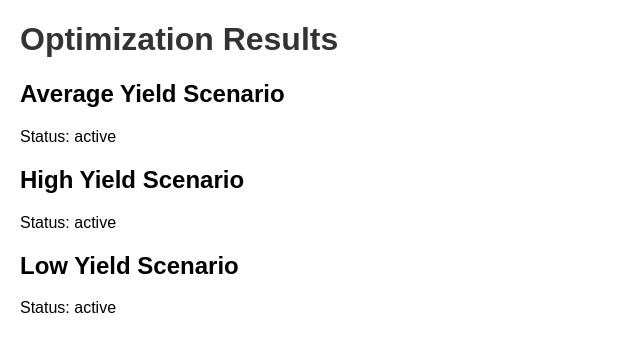
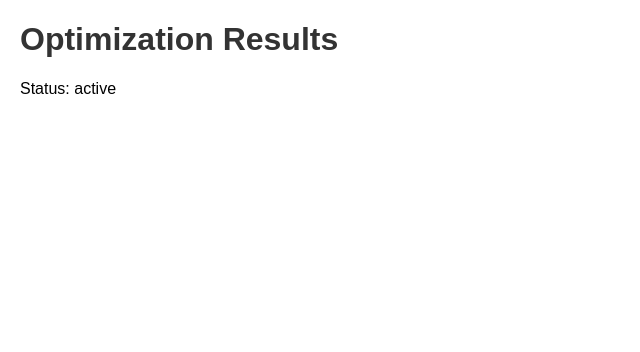
Before and after one commit to sarasaudrius/FinTech-EcoNexus-Project, a Flask app: template optimization_app/templates/results.html in a window 1280 px wide. Shown: the top 352 px of the page, without its empty margins (0-640 px from the left). Run offline with Flask 3, Linux system fonts and the light colour scheme; the template is opened without the code that fills it: most values are stand-ins (such as "Sample title", 1, 10 or a date in 2020).

Commit message:
saveeeeee

```diff
--- a/optimization_app/app.py
+++ b/optimization_app/app.py
@@ -2,11 +2,11 @@
 App module for the optimization app.
 '''
 
+from flask import Flask, request, render_template, redirect, url_for, flash, session
 import os
 import pandas as pd
 import gurobipy as gp
 from gurobipy import GRB
-from flask import Flask, request, render_template, redirect, url_for, flash, session
 from celery import Celery
 
 app = Flask(__name__)
@@ -15,9 +15,11 @@ app.config['UPLOAD_FOLDER'] = 'uploads/'
 app.config['CELERY_BROKER_URL'] = 'redis://localhost:6379/0'
 app.config['CELERY_RESULT_BACKEND'] = 'redis://localhost:6379/0'
 
+# Initialize Celery
 celery = Celery(app.name, broker=app.config['CELERY_BROKER_URL'])
 celery.conf.update(app.config)
 
+# Ensure the uploads directory exists
 if not os.path.exists(app.config['UPLOAD_FOLDER']):
     os.makedirs(app.config['UPLOAD_FOLDER'])
 
@@ -57,29 +59,26 @@ def set_weights(filename):
 
         filepath = os.path.join(app.config['UPLOAD_FOLDER'], filename)
         df = pd.read_csv(filepath)
-        result = optimize.delay(df.to_dict(), total_demand, weights, goals, yield_scenario)
+        result = optimize(df, total_demand, weights, goals, yield_scenario)
 
         session['weights'] = weights
         session['goals'] = goals
         session['total_demand'] = total_demand
 
-        return render_template('results.html', result=result.get(), filename=filename)
+        return render_template('results.html', result=result)
     return render_template('weights.html', filename=filename)
 
 @app.route('/scenario/<filename>/<scenario>', methods=['GET'])
 def show_scenario(filename, scenario):
     print(f"Filename: {filename}, Scenario: {scenario}")
     filepath = os.path.join(app.config['UPLOAD_FOLDER'], filename)
-    if not os.path.exists(filepath):
-        return "File not found", 404
-
     df = pd.read_csv(filepath)
 
     weights = session.get('weights')
     goals = session.get('goals')
     total_demand = session.get('total_demand')
 
-    result = optimize.delay(df.to_dict(), total_demand, weights, goals, scenario).get()
+    result = optimize(df, total_demand, weights, goals, scenario)
     result['filename'] = filename  # Ensure filename is passed to the template
     return render_template('results.html', result=result)
 
--- a/optimization_app/templates/index.html
+++ b/optimization_app/templates/index.html
@@ -2,11 +2,11 @@
 <html lang="en">
 <head>
     <meta charset="UTF-8">
-    <title>Supplier Optimization</title>
+    <title>EcoNexus: Balancing your Financial goals with Sustainability Objectives</title>
     <link rel="stylesheet" type="text/css" href="{{ url_for('static', filename='style.css') }}">
 </head>
 <body>
-    <h1>Welcome to the Supplier Optimization Tool</h1>
-    <a href="/upload">Upload Supplier Data</a>
+    <h1>Welcome to EcoNexus</h1>
+    <a href="/upload">Please Upload Supplier Data</a>
 </body>
 </html>
--- a/optimization_app/templates/results.html
+++ b/optimization_app/templates/results.html
@@ -7,56 +7,29 @@
 </head>
 <body>
     <h1>Optimization Results</h1>
-
-    <h2>Average Yield Scenario</h2>
-    <p>Status: {{ result_average.status }}</p>
-    {% if result_average.status == "Optimal solution found" %}
-    <h3>Purchases</h3>
+    <p>Status: {{ result.status }}</p>
+    {% if result.status == "Optimal solution found" %}
+    <h2>Purchases</h2>
     <ul>
-        {% for supplier, quantity in result_average.purchase %}
+        {% for supplier, quantity in result.purchase %}
         <li>{{ supplier }}: {{ quantity }} bags</li>
         {% endfor %}
     </ul>
-    <h3>Totals</h3>
-    <p>Total Cost: {{ result_average.total_cost }}</p>
-    <p>Total Water Usage: {{ result_average.total_water }}</p>
-    <h3>Deviations</h3>
-    <p>Cost Deviation: +{{ result_average.cost_deviation[0] }}, -{{ result_average.cost_deviation[1] }}</p>
-    <p>Water Usage Deviation: +{{ result_average.water_deviation[0] }}, -{{ result_average.water_deviation[1] }}</p>
+    <h2>Totals</h2>
+    <p>Total Cost: {{ result.total_cost }}</p>
+    <p>Total Water Usage: {{ result.total_water }}</p>
+    <h2>Deviations</h2>
+    <p>Cost Deviation: +{{ result.cost_deviation[0] }}, -{{ result.cost_deviation[1] }}</p>
+    <p>Water Usage Deviation: +{{ result.water_deviation[0] }}, -{{ result.water_deviation[1] }}</p>
+    <h2>Scenarios</h2>
+    <button onclick="showScenario('high')">Show High Yield Scenario</button>
+    <button onclick="showScenario('low')">Show Low Yield Scenario</button>
     {% endif %}
 
-    <h2>High Yield Scenario</h2>
-    <p>Status: {{ result_high.status }}</p>
-    {% if result_high.status == "Optimal solution found" %}
-    <h3>Purchases</h3>
-    <ul>
-        {% for supplier, quantity in result_high.purchase %}
-        <li>{{ supplier }}: {{ quantity }} bags</li>
-        {% endfor %}
-    </ul>
-    <h3>Totals</h3>
-    <p>Total Cost: {{ result_high.total_cost }}</p>
-    <p>Total Water Usage: {{ result_high.total_water }}</p>
-    <h3>Deviations</h3>
-    <p>Cost Deviation: +{{ result_high.cost_deviation[0] }}, -{{ result_high.cost_deviation[1] }}</p>
-    <p>Water Usage Deviation: +{{ result_high.water_deviation[0] }}, -{{ result_high.water_deviation[1] }}</p>
-    {% endif %}
-
-    <h2>Low Yield Scenario</h2>
-    <p>Status: {{ result_low.status }}</p>
-    {% if result_low.status == "Optimal solution found" %}
-    <h3>Purchases</h3>
-    <ul>
-        {% for supplier, quantity in result_low.purchase %}
-        <li>{{ supplier }}: {{ quantity }} bags</li>
-        {% endfor %}
-    </ul>
-    <h3>Totals</h3>
-    <p>Total Cost: {{ result_low.total_cost }}</p>
-    <p>Total Water Usage: {{ result_low.total_water }}</p>
-    <h3>Deviations</h3>
-    <p>Cost Deviation: +{{ result_low.cost_deviation[0] }}, -{{ result_low.cost_deviation[1] }}</p>
-    <p>Water Usage Deviation: +{{ result_low.water_deviation[0] }}, -{{ result_low.water_deviation[1] }}</p>
-    {% endif %}
+    <script>
+        function showScenario(scenario) {
+            window.location.href = '{{ url_for("show_scenario", filename=result.filename, scenario="") }}' + scenario;
+        }
+    </script>
 </body>
 </html>
```
